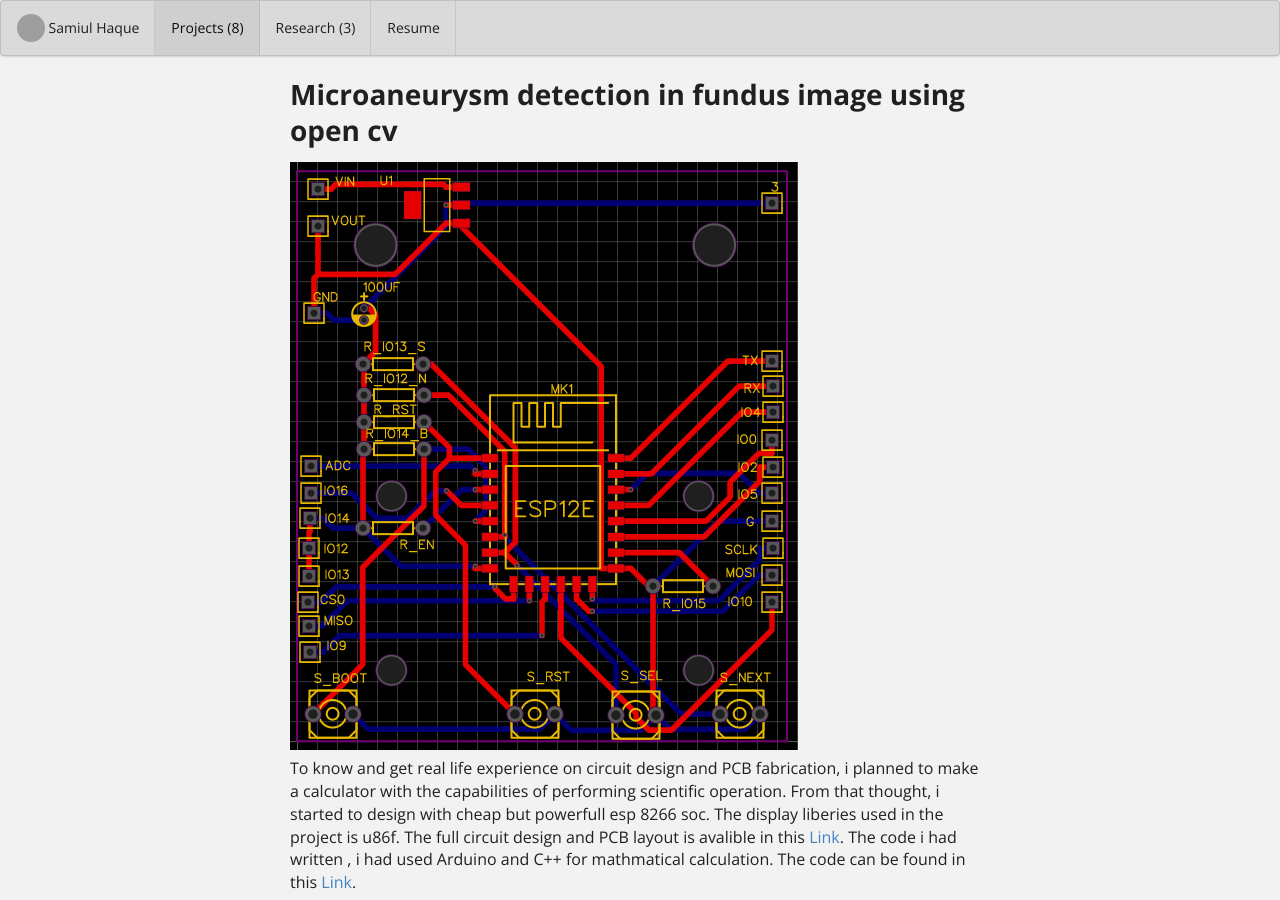
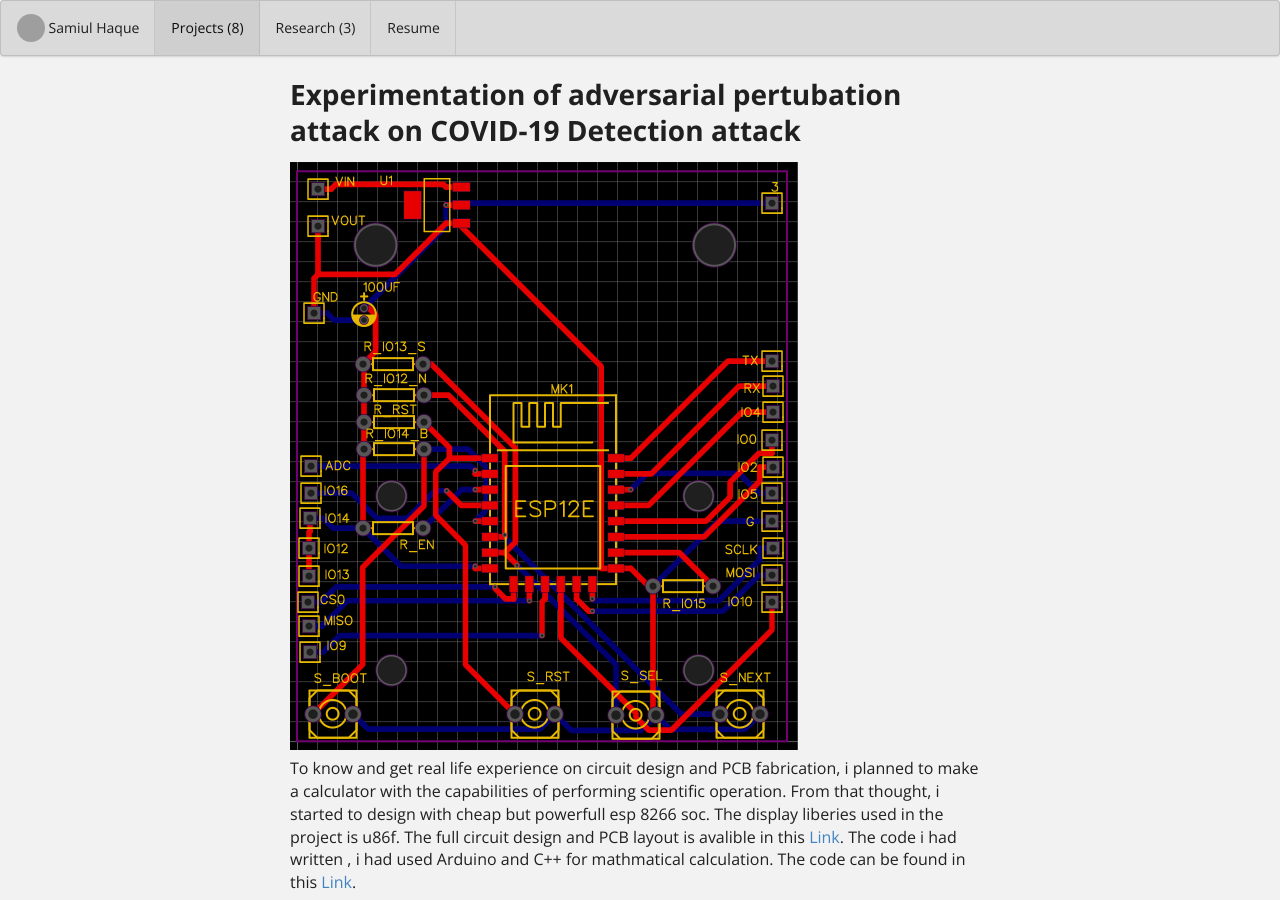
Before and after one commit to samiulextreem/samiulextreem.github.io, a Jekyll site: the page built from projects/project-8.md, in a window 1280 px wide. Built offline with Jekyll 4.4.1, drawn with Linux system fonts in a browser that asks for light colours; grey boxes are pictures that could not be loaded.

Commit message:
Update project-8.md

```diff
--- a/projects/project-8.md
+++ b/projects/project-8.md
@@ -2,15 +2,14 @@
 layout: project
 type: project
 image: images/scintf_calculator.png
-title: Microaneurysm detection in fundus image using open cv
+title: Experimentation of adversarial pertubation attack on COVID-19 Detection attack
 permalink: projects/cotton
 # All dates must be YYYY-MM-DD format!
 date: 2018-04-12
 labels:
   - EasyEDA
   - esp8266
-  - PCB design
-  - C++
+
 
 summary: A project I made to learn more about circuit design, PCB sketching and coding with complex mathmatical model
 ---
```
